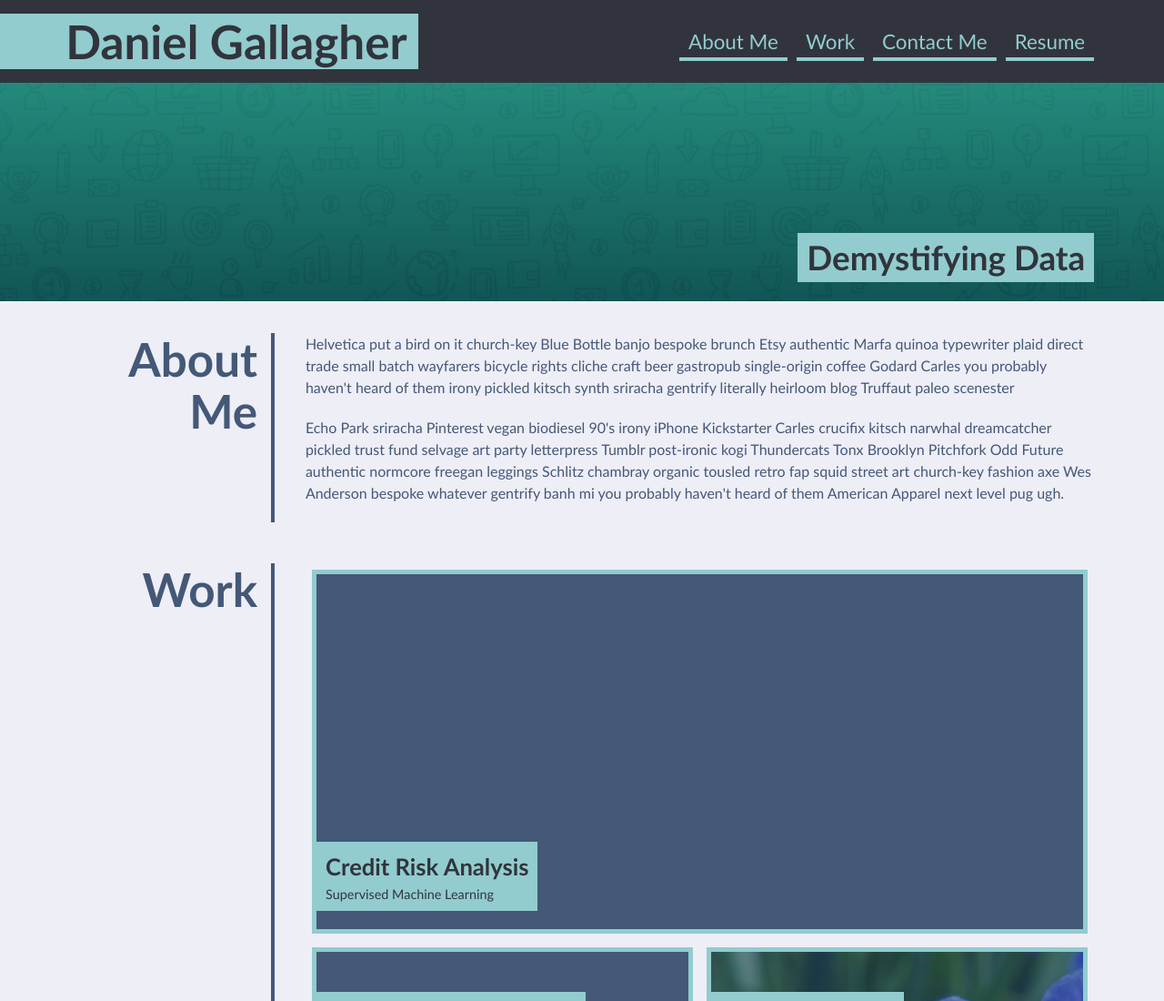
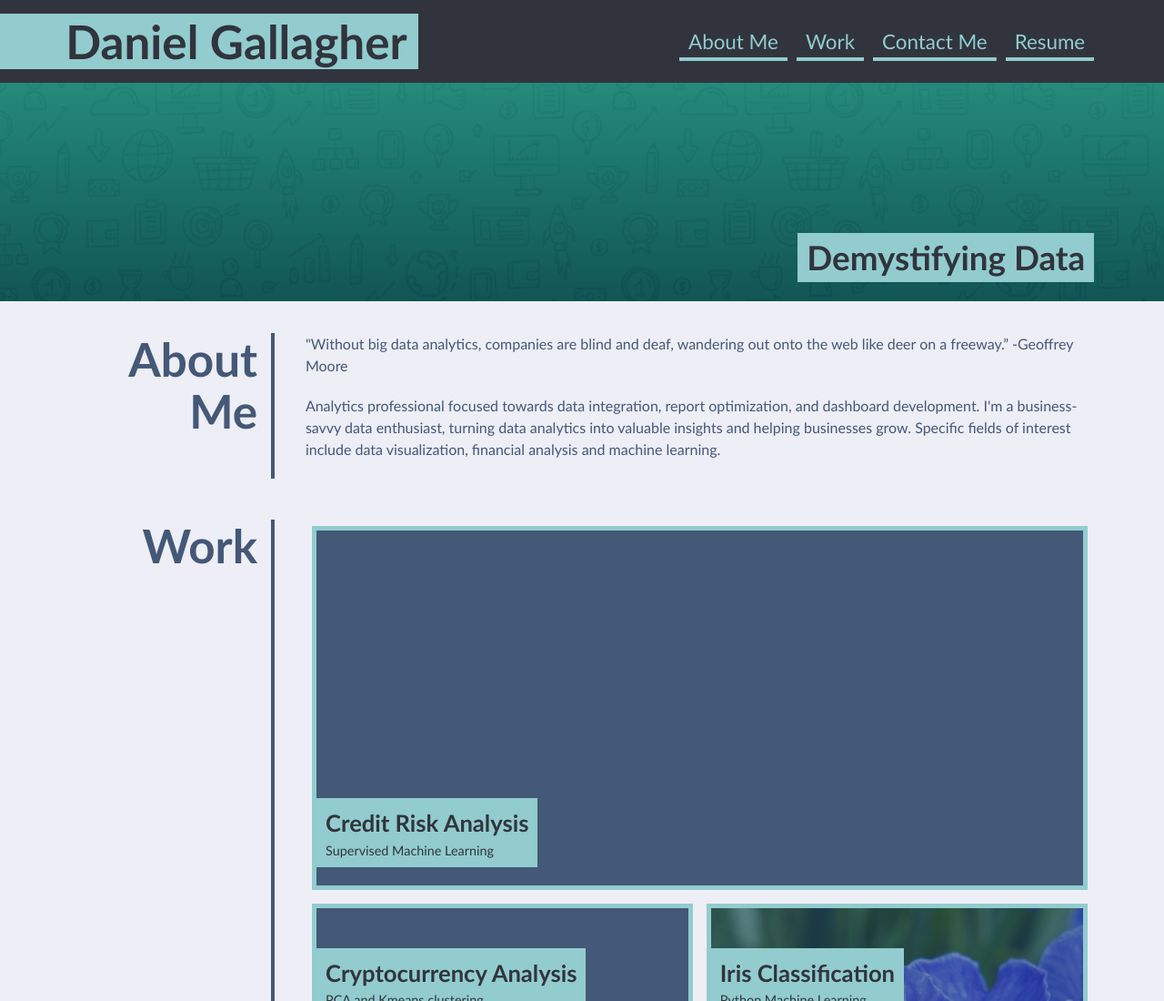
Before and after one commit to dcgallag6/Personal_Webpage, a plain HTML site: page index.html in a window 1280 px wide. Shown: the top 1100 px of the page at 91% size. Drawn offline with Linux system fonts and the light colour scheme.

Commit message:
updated about section

```diff
--- a/index.html
+++ b/index.html
@@ -35,20 +35,11 @@
       <h2>About Me</h2>
       <div>
         <p>
-          Helvetica put a bird on it church-key Blue Bottle banjo bespoke brunch Etsy authentic Marfa quinoa typewriter
-          plaid
-          direct trade small batch wayfarers bicycle rights cliche craft beer gastropub single-origin coffee Godard
-          Carles you
-          probably haven't heard of them irony pickled kitsch synth sriracha gentrify literally heirloom blog Truffaut
-          paleo
-          scenester
+          "Without big data analytics, companies are blind and deaf, wandering out onto the web like deer on a freeway.” -Geoffrey Moore
         </p>
-        <p>
-          Echo Park sriracha Pinterest vegan biodiesel 90's irony iPhone Kickstarter Carles crucifix kitsch narwhal
-          dreamcatcher pickled trust fund selvage art party letterpress Tumblr post-ironic kogi Thundercats Tonx
-          Brooklyn Pitchfork Odd Future authentic normcore freegan leggings Schlitz chambray organic tousled retro fap
-          squid street art church-key fashion axe Wes Anderson bespoke whatever gentrify banh mi you probably haven't
-          heard of them American Apparel next level pug ugh.
+        <p>Analytics professional focused towards data integration, report optimization, and dashboard development.
+          I'm a business-savvy data enthusiast, turning data analytics into valuable insights and helping businesses grow.
+          Specific fields of interest include data visualization, financial analysis and machine learning.
         </p>
       </div>
     </section>
```
Also changed, not shown: 1 other file.
